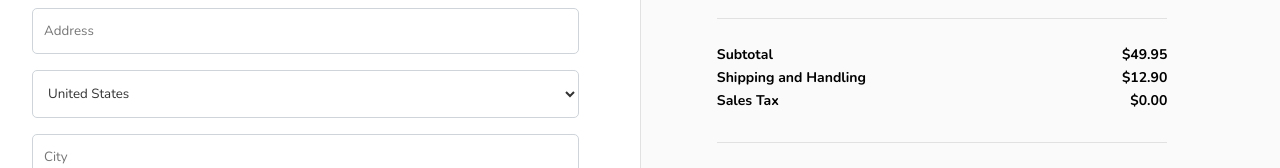
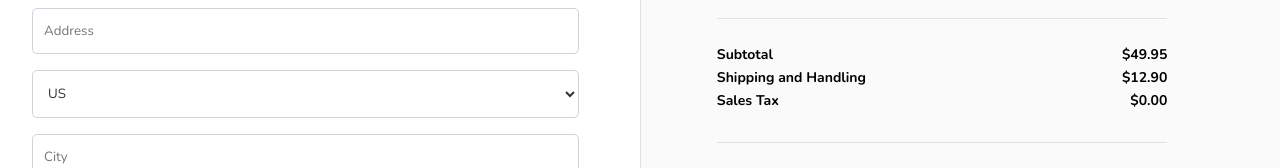
Before and after one commit to pedro-rocha-maersk/MAACDemo, a React (Create React App) app: page / in a window 1280 px wide. Shown: the part 234-402 px from the top of the page. Built offline with nearby package versions, Linux system fonts and the light colour scheme.

Commit message:
Update US

```diff
--- a/src/App.js
+++ b/src/App.js
@@ -7,7 +7,7 @@ function App() {
     { name: "Canada", code: "CA" },
     { name: "Denmark", code: "DK" },
     { name: "United Kingdom", code: "GB" },
-    { name: "United States", code: "US" },
+    { name: "US", code: "US" },
   ];
 
   const [formData, setFormData] = useState({
```
